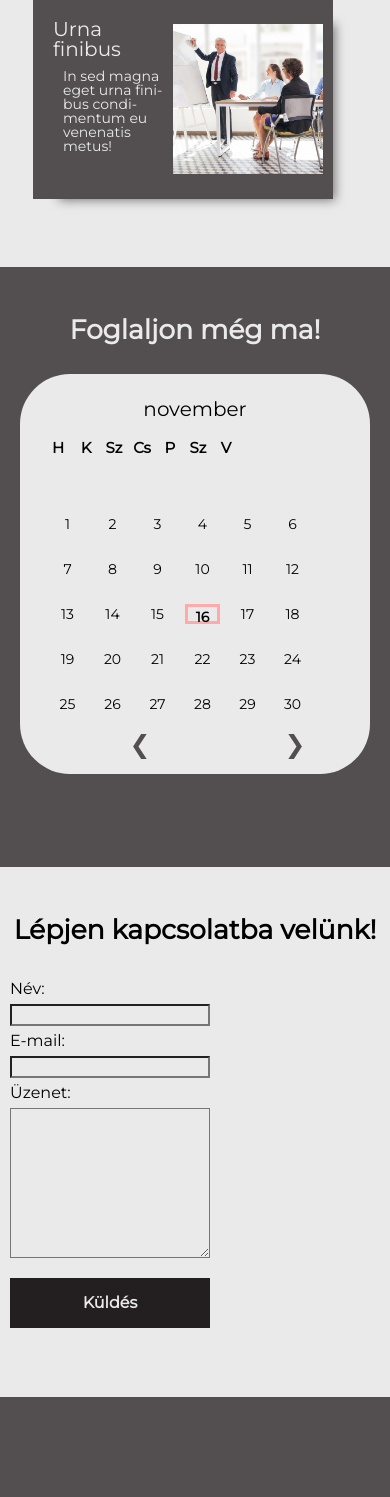
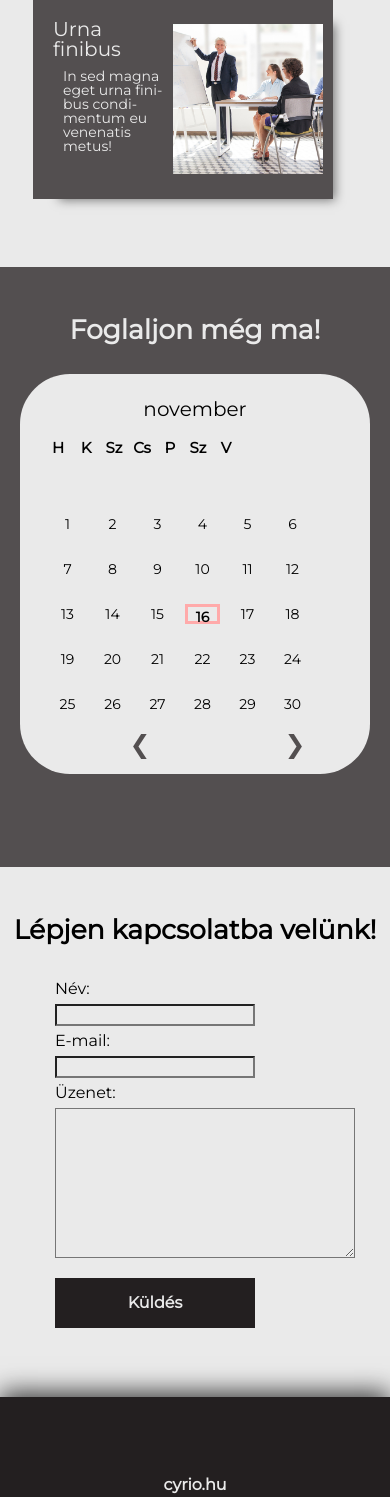
Before and after one commit to Cyri0/OfficeReservation, a PHP site: page / in a window 390 px wide. Shown: the part 2482-3979 px from the top of the page. Before the commit the page ends 3879 px from the top, so only its background shows below. Run offline with PHP 8.4, Linux system fonts and the light colour scheme.

Commit message:
Footer hozzáadása, árnyék a headerre és a footerre

```diff
--- a/index.php
+++ b/index.php
@@ -326,7 +326,7 @@
 			<section id="connection_section">
 				<a name="connection">
 				<h2>Lépjen kapcsolatba velünk!</h2>
-				<div class="connection-container">
+				<div id="connection-container">
 				<?php
 					echo '<form action ="email.php" method="POST">
 					<p>Név:</p> <input type="text" id="nameBox"  name="nev"> <br>
@@ -339,6 +339,8 @@
 			</section>
 		</main>
 		<footer>
+			<div id="footer_div"></div>
+			<a href="http://cyrio.hu"><h4>cyrio.hu</h4></a>
 		</footer>
 		<script src="slide.js"> </script>
 	</body>
--- a/style.css
+++ b/style.css
@@ -136,6 +136,9 @@ header {
 	margin-top: 0;
 	z-index: 9000;
 	position: sticky;
+	-webkit-box-shadow: 0px 10px 24px 0px rgba(0,0,0,0.75);
+	-moz-box-shadow: 0px 10px 24px 0px rgba(0,0,0,0.75);
+	box-shadow: 0px 10px 24px 0px rgba(0,0,0,0.75);
 }
 
 header nav ul {
@@ -183,7 +186,12 @@ header nav ul .first {
 
 	.mobileMenu {
 		display: block;
+		position: relative;
 		float: right;
+	}
+
+	.placeholderThreeStripes{
+		font-size: 50px;
 	}
 
 	.mobileMenu select {
@@ -201,6 +209,12 @@ header nav ul .first {
 		font-size: 15px;
 		border-radius: 5px;
 	}
+
+	.mobileMenu option {
+		color: var(--color1);
+		background-color: var(--color2);
+		font-size: 20px;
+	}
 }
 
 /*MAIN*/
@@ -216,11 +230,6 @@ section h1 {
 	color: #fff;
 	text-shadow: 2px 2px 8px #111;
 }
-
-section a {
-	padding-top: 150px;
-}
-
 
 section {
 	box-sizing: border-box;
@@ -834,7 +843,7 @@ sign {
 /*KAPCSOLAT*/
 
 #connection_section{
-	height: 600px;
+	height: 300px;
 }
 
 #connection_section h2 {
@@ -846,21 +855,17 @@ sign {
 	font-family:
 }
 
-#connection_section .connection-container {
+#connection_section #connection-container {
 	margin: auto;
-	width: 500px;
+	width: 300px;
 	line-height: 30px;
 }
-
-
-
 
 }
 
 #messageBox{
 	min-width: 500px;
 	min-height: 200px;
-
 	max-width: 500px;
 	max-height: 200px;
 }
@@ -892,16 +897,16 @@ sign {
 
 @media only screen and (max-width: 500px) {
 	#connection_section .connection-container {
-	margin: auto;
-	width: 100%;
-	line-height: 30px;
+		margin: auto;
+		width: 100%;
+		line-height: 30px;
 	}
 
 	#messageBox{
-		min-width: 200px;
+		min-width: 300px;
 		min-height: 150px;
 
-		max-width: 200px;
+		max-width: 300px;
 		max-height: 150px;
 
 		margin-left: 10px;
@@ -926,6 +931,28 @@ sign {
 	}
 }
 
+/*FOOTER*/
+footer {
+
+	-webkit-box-shadow: 0px -5px 24px 0px rgba(0,0,0,0.75);
+	-moz-box-shadow: 0px -5px 24px 0px rgba(0,0,0,0.75);
+	box-shadow: 0px -5px 24px 0px rgba(0,0,0,0.75);
+	width: 100%;
+	height: 100px;
+	background-color: var(--color4);
+	color: var(--color1);
+	text-align: center;
+}
+
+#footer_div {
+	width: 100%;
+	height: 80px;
+}
+
+footer h4 {
+	color: var(--color1);
+}
+
 /*SLIDESHOW*/
 
 .main_title {
@@ -935,7 +962,6 @@ sign {
 		position:absolute;
 /*		background-color: blue; */
 		z-index: 5000;
-
 		top: 50%;
 		left:50%;
 		transform: translate(-50%, -50%);
```
